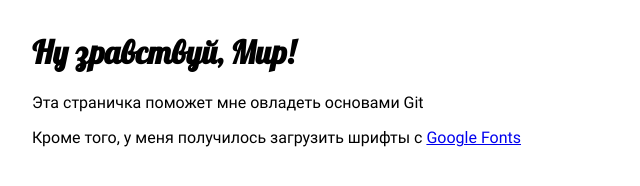
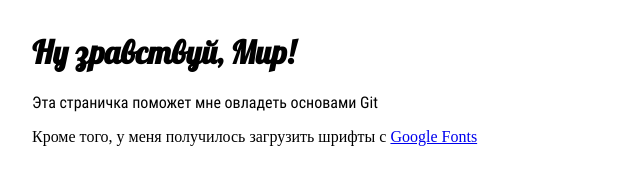
Before and after one commit to z1365/hello-world, a plain HTML site: page index.html in a window 1280 px wide. Shown: the whole page, without its empty margins (0-640 px from the left). Drawn offline with Linux system fonts and the light colour scheme.

Commit message:
Добавил шрифт Roboto-Condenced

```diff
--- a/css/syte.css
+++ b/css/syte.css
@@ -2,8 +2,11 @@ body {
     margin: 2em;
 }
 h1 {
-    font-family: "Lobster", "Fira Code Medium", sans-serif;
+    font-family: "Lobster", "Fira Code Medium", serif;
 }
-p {
-    font-family: 'Roboto', serif;
+/*p {*/
+    /*font-family: 'Roboto', sans-serif;*/
+/*}*/
+.detailed {
+    font-family: 'Roboto Condensed', sans-serif;
 }
--- /dev/null
+++ b/fonts/Roboto-Condensed/RobotoCondensed.css
@@ -0,0 +1,56 @@
+/* cyrillic-ext */
+@font-face {
+    font-family: 'Roboto Condensed';
+    font-style: normal;
+    font-weight: 400;
+    src: local('Roboto Condensed'), local('RobotoCondensed-Regular'), url(ieVl2ZhZI2eCN5jzbjEETS9weq8-19-7DRs5.woff2) format('woff2');
+    unicode-range: U+0460-052F, U+1C80-1C88, U+20B4, U+2DE0-2DFF, U+A640-A69F, U+FE2E-FE2F;
+}
+/* cyrillic */
+@font-face {
+    font-family: 'Roboto Condensed';
+    font-style: normal;
+    font-weight: 400;
+    src: local('Roboto Condensed'), local('RobotoCondensed-Regular'), url(ieVl2ZhZI2eCN5jzbjEETS9weq8-19a7DRs5.woff2) format('woff2');
+    unicode-range: U+0400-045F, U+0490-0491, U+04B0-04B1, U+2116;
+}
+/* greek-ext */
+@font-face {
+    font-family: 'Roboto Condensed';
+    font-style: normal;
+    font-weight: 400;
+    src: local('Roboto Condensed'), local('RobotoCondensed-Regular'), url(ieVl2ZhZI2eCN5jzbjEETS9weq8-1967DRs5.woff2) format('woff2');
+    unicode-range: U+1F00-1FFF;
+}
+/* greek */
+@font-face {
+    font-family: 'Roboto Condensed';
+    font-style: normal;
+    font-weight: 400;
+    src: local('Roboto Condensed'), local('RobotoCondensed-Regular'), url(ieVl2ZhZI2eCN5jzbjEETS9weq8-19G7DRs5.woff2) format('woff2');
+    unicode-range: U+0370-03FF;
+}
+/* vietnamese */
+@font-face {
+    font-family: 'Roboto Condensed';
+    font-style: normal;
+    font-weight: 400;
+    src: local('Roboto Condensed'), local('RobotoCondensed-Regular'), url(ieVl2ZhZI2eCN5jzbjEETS9weq8-1927DRs5.woff2) format('woff2');
+    unicode-range: U+0102-0103, U+0110-0111, U+1EA0-1EF9, U+20AB;
+}
+/* latin-ext */
+@font-face {
+    font-family: 'Roboto Condensed';
+    font-style: normal;
+    font-weight: 400;
+    src: local('Roboto Condensed'), local('RobotoCondensed-Regular'), url(ieVl2ZhZI2eCN5jzbjEETS9weq8-19y7DRs5.woff2) format('woff2');
+    unicode-range: U+0100-024F, U+0259, U+1E00-1EFF, U+2020, U+20A0-20AB, U+20AD-20CF, U+2113, U+2C60-2C7F, U+A720-A7FF;
+}
+/* latin */
+@font-face {
+    font-family: 'Roboto Condensed';
+    font-style: normal;
+    font-weight: 400;
+    src: local('Roboto Condensed'), local('RobotoCondensed-Regular'), url(ieVl2ZhZI2eCN5jzbjEETS9weq8-19K7DQ.woff2) format('woff2');
+    unicode-range: U+0000-00FF, U+0131, U+0152-0153, U+02BB-02BC, U+02C6, U+02DA, U+02DC, U+2000-206F, U+2074, U+20AC, U+2122, U+2191, U+2193, U+2212, U+2215, U+FEFF, U+FFFD;
+}
--- a/index.html
+++ b/index.html
@@ -2,14 +2,16 @@
 <html lang="en">
 <head>
     <meta charset="UTF-8">
-    <link href="fonts/Roboto/Roboto.css" rel="stylesheet">
-    <link href="fonts/Lobster/Lobster.css" rel="stylesheet">
+    <link rel="stylesheet" href="fonts/Roboto-Condensed/RobotoCondensed.css">
+    <link rel="stylesheet" href="fonts/Roboto/Roboto.css">
+    <link rel="stylesheet" href="fonts/Lobster/Lobster.css">
     <link rel="stylesheet" href="css/syte.css">
     <title>hello-world page</title>
+
 </head>
 <body>
 <h1>Ну зравствуй, Мир!</h1>
-<p>Эта страничка поможет мне овладеть основами Git</p>
+<p class="detailed">Эта страничка поможет мне овладеть основами Git</p>
 <p>Кроме того, у меня получилось загрузить шрифты с
     <a href="https://fonts.google.com/" target="_blank">Google Fonts</a>
 </p>
```
Also changed, not shown: fonts/Roboto-Condensed/ieVl2ZhZI2eCN5jzbjEETS9weq8-19-7DRs5.woff2 (added), fonts/Roboto-Condensed/ieVl2ZhZI2eCN5jzbjEETS9weq8-1927DRs5.woff2 (added), fonts/Roboto-Condensed/ieVl2ZhZI2eCN5jzbjEETS9weq8-1967DRs5.woff2 (added), fonts/Roboto-Condensed/ieVl2ZhZI2eCN5jzbjEETS9weq8-19G7DRs5.woff2 (added), fonts/Roboto-Condensed/ieVl2ZhZI2eCN5jzbjEETS9weq8-19K7DQ.woff2 (added), fonts/Roboto-Condensed/ieVl2ZhZI2eCN5jzbjEETS9weq8-19a7DRs5.woff2 (added), fonts/Roboto-Condensed/ieVl2ZhZI2eCN5jzbjEETS9weq8-19y7DRs5.woff2 (added).
